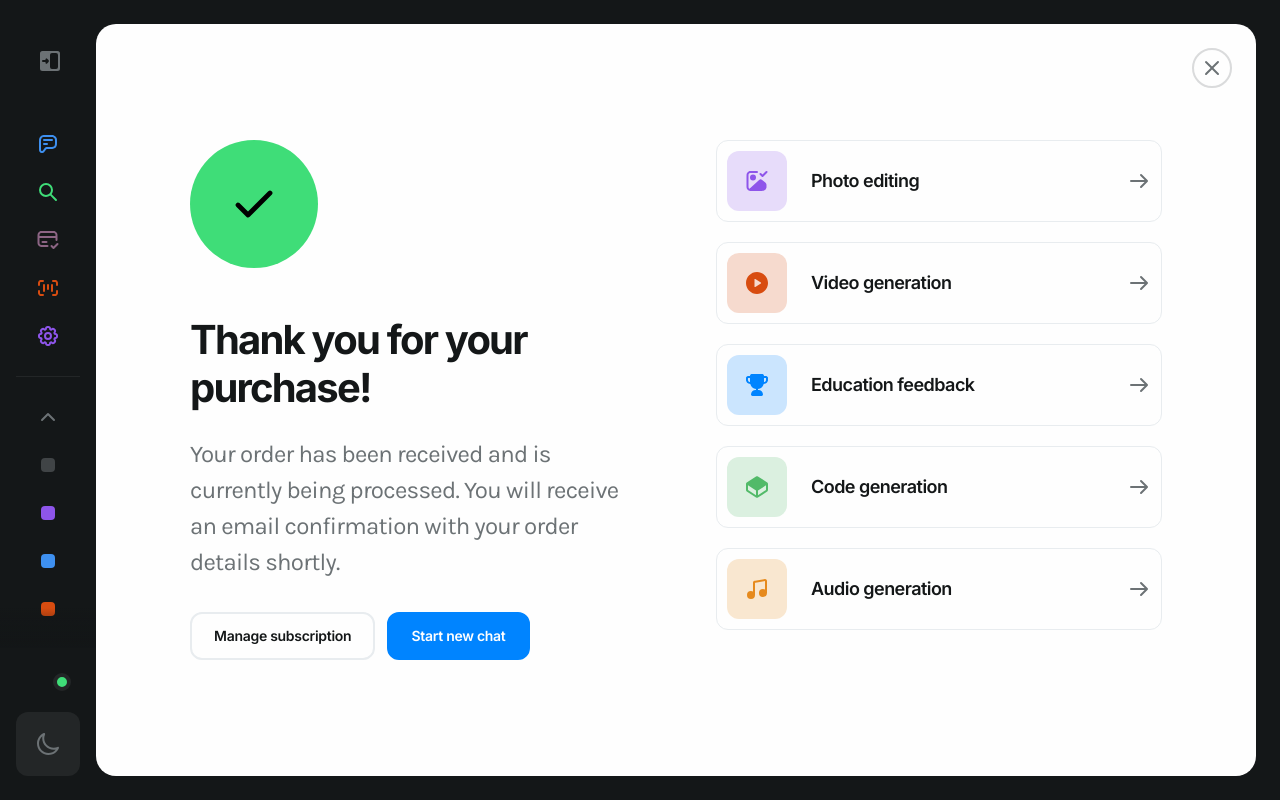
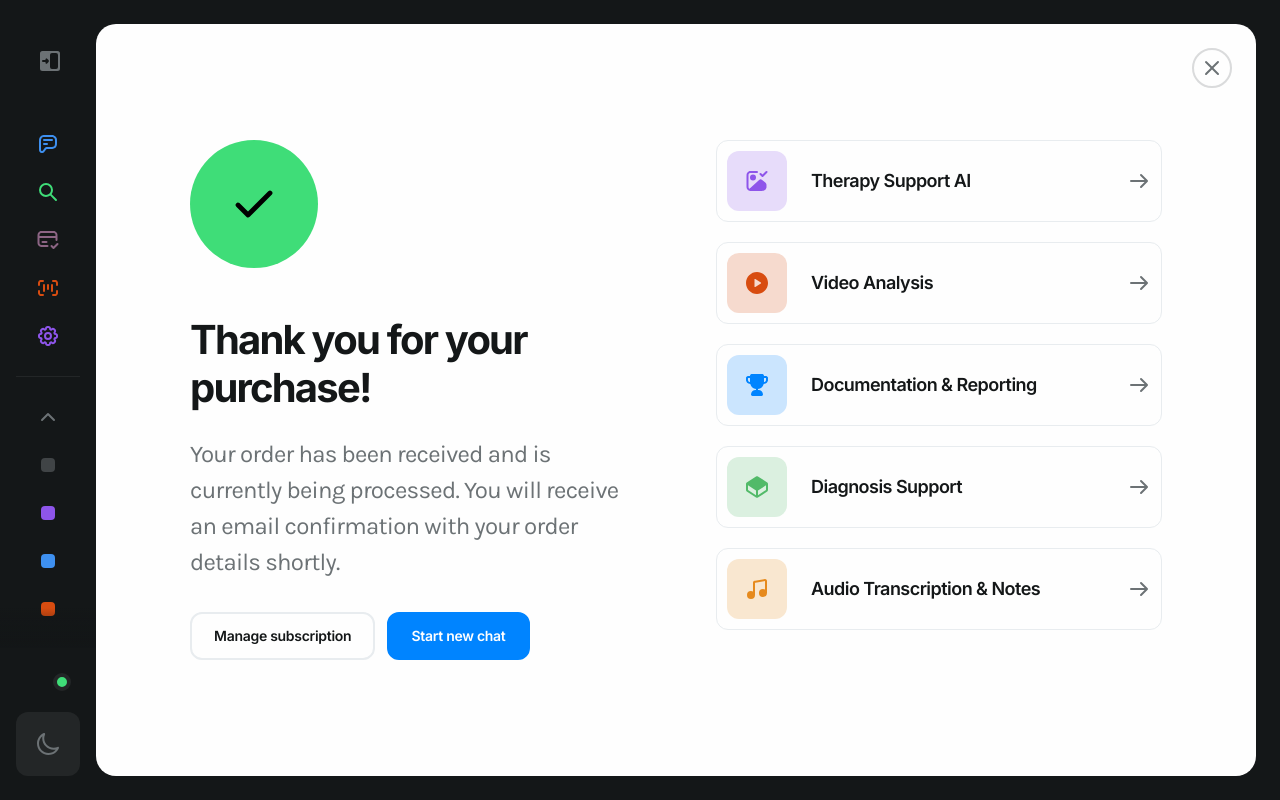
Before and after one commit to aidX-AG/mentalhealth-GPT, a Next.js app: page /thanks in a window 1280 px wide. Built offline with nearby package versions, Linux system fonts and the light colour scheme; what @rvxlab/tailwind-plugin-ios-full-height would draw is missing.

Commit message:
Rename PhotoEditing to TherapySupport: route, template, and nav updated

```diff
--- a/app/photo-editing/page.tsx
+++ /dev/null
@@ -1,8 +0,0 @@
-import type { NextPage } from "next";
-import PhotoEditingPage from "@/templates/PhotoEditingPage";
-
-const PhotoEditing: NextPage = () => {
-    return <PhotoEditingPage />;
-};
-
-export default PhotoEditing;
--- /dev/null
+++ b/app/therapy-support/page.tsx
@@ -0,0 +1,8 @@
+import type { NextPage } from "next";
+import TherapySupportPage from "@/templates/TherapySupportPage";
+
+const TherapySupport: NextPage = () => {
+    return <TherapySupportPage />;
+};
+
+export default TherapySupport;
--- a/constants/navigation.tsx
+++ b/constants/navigation.tsx
@@ -1,30 +1,30 @@
 export const navigation = [
     {
-        title: "Photo editing",
+        title: "Therapy Support AI",
         icon: "image-check",
         color: "#8E55EA",
-        url: "/photo-editing",
+        url: "/therapy-support",
     },
     {
-        title: "Video generation",
+        title: "Video Analysis",
         icon: "play-circle",
         color: "#D84C10",
         url: "/video-generation",
     },
     {
-        title: "Education feedback",
+        title: "Documentation & Reporting",
         icon: "trophy",
         color: "#0084FF",
         url: "/education-feedback",
     },
     {
-        title: "Code generation",
+        title: "Diagnosis Support",
         icon: "codepen",
         color: "#52BA69",
         url: "/code-generation",
     },
     {
-        title: "Audio generation",
+        title: "Audio Transcription & Notes",
         icon: "music-note",
         color: "#E68A1D",
         url: "/audio-generation",
```
Also changed, not shown: templates/TherapySupportPage/index.tsx (renamed from templates/PhotoEditingPage/index.tsx).
